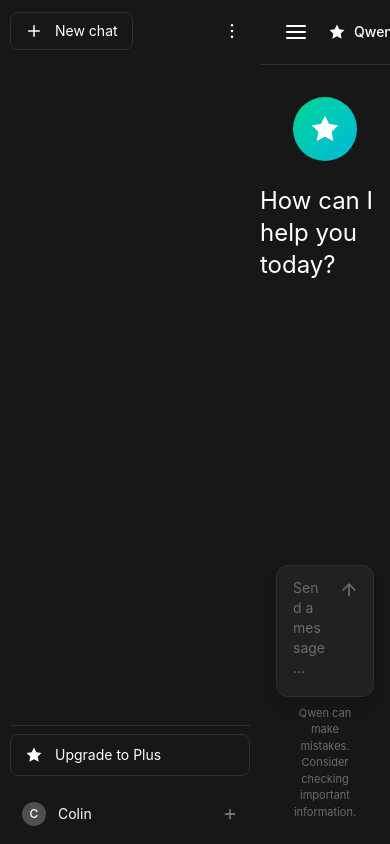
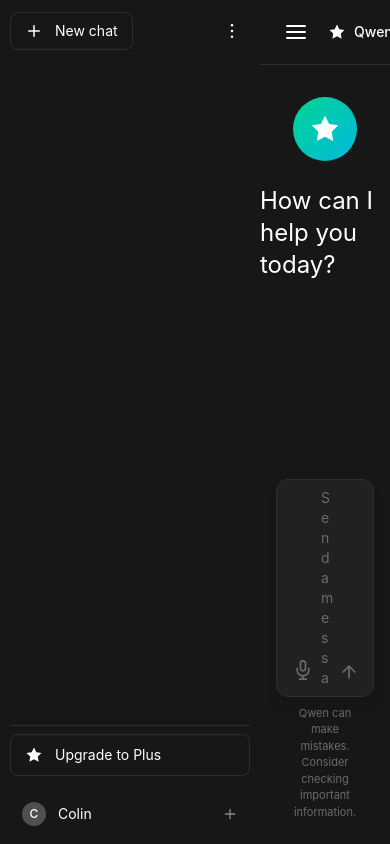
Before and after one commit to czhou578/qwen-frontend, a React (Vite) app: page / in a window 390 px wide. Built offline with nearby package versions, Linux system fonts and the light colour scheme.

Commit message:
add microphone button and audio message rendering

```diff
--- a/src/App.jsx
+++ b/src/App.jsx
@@ -92,6 +92,13 @@
     setInputValue('')
   }
 
+  const onRecording = (blob) => {
+    // Create an audio message bubble; backend upload comes later
+    const url = URL.createObjectURL(blob)
+    const msg = { id: Date.now(), role: 'user', type: 'audio', url }
+    setMessages(prev => [...prev, msg])
+  }
+
   return (
     <div className="flex h-screen w-full bg-[#171717] text-white overflow-hidden">
       <Sidebar onNewChat={newChat} />
@@ -101,6 +108,7 @@
         onInputChange={setInputValue}
         onSend={sendMessage}
         isTyping={isTyping}
+        onRecording={onRecording}
       />
     </div>
   )
--- a/src/components/ChatArea.jsx
+++ b/src/components/ChatArea.jsx
@@ -3,7 +3,7 @@
 import MessageBubble from './MessageBubble'
 import Footer from './Footer'
 
-function ChatArea({ messages, inputValue, onInputChange, onSend, isTyping, onToggleSidebar }) {
+function ChatArea({ messages, inputValue, onInputChange, onSend, isTyping, onToggleSidebar, onRecording }) {
   const scrollRef = useRef(null)
 
   // Auto-scroll when messages change or typing ends
@@ -96,6 +96,7 @@
           onInputChange={onInputChange}
           onSend={onSend}
           isTyping={isTyping}
+          onRecording={onRecording}
         />
       </div>
 
--- a/src/components/MessageBubble.jsx
+++ b/src/components/MessageBubble.jsx
@@ -21,7 +21,18 @@
               : 'text-[#d9d9d9]'
           }`}
         >
-          {message.content}
+          {message.type === 'audio' ? (
+            <div className="flex items-center gap-2">
+              <svg width="16" height="16" viewBox="0 0 24 24" fill="none" xmlns="http://www.w3.org/2000/svg">
+                <path d="M9 18V5L12 3L15 5V18" stroke="currentColor" strokeWidth="2" strokeLinecap="round" strokeLinejoin="round" />
+                <circle cx="6" cy="18" r="3" stroke="currentColor" strokeWidth="2" />
+                <circle cx="18" cy="15" r="3" stroke="currentColor" strokeWidth="2" />
+              </svg>
+              <audio src={message.url} controls className="h-8 max-w-[200px]" />
+            </div>
+          ) : (
+            message.content
+          )}
         </div>
 
         {!isUser && message.id && (
--- a/src/components/MessageInput.jsx
+++ b/src/components/MessageInput.jsx
@@ -1,7 +1,15 @@
-import { useRef, useEffect } from 'react'
+import { useRef, useEffect, useState } from 'react'
 
-function MessageInput({ inputValue, onInputChange, onSend, isTyping }) {
+function MessageInput({ inputValue, onInputChange, onSend, isTyping, onRecording }) {
   const textareaRef = useRef(null)
+  const mediaRecorderRef = useRef(null)
+  const streamRef = useRef(null)
+  const chunksRef = useRef([])
+  const timerRef = useRef(null)
+
+  const [isRecording, setIsRecording] = useState(false)
+  const [recordingTime, setRecordingTime] = useState(0)
+  const [permissionError, setPermissionError] = useState(false)
 
   // Auto-resize textarea as user types
   useEffect(() => {
@@ -30,9 +38,113 @@
     }
   }
 
+  // --- Audio recording ---
+  const formatTime = (seconds) => {
+    const mins = Math.floor(seconds / 60).toString().padStart(2, '0')
+    const secs = (seconds % 60).toString().padStart(2, '0')
+    return `${mins}:${secs}`
+  }
+
+  const startRecording = async () => {
+    try {
+      const stream = await navigator.mediaDevices.getUserMedia({ audio: true })
+      streamRef.current = stream
+      const mediaRecorder = new MediaRecorder(stream)
+      mediaRecorderRef.current = mediaRecorder
+      chunksRef.current = []
+
+      mediaRecorder.ondataavailable = (e) => {
+        if (e.data.size > 0) chunksRef.current.push(e.data)
+      }
+
+      mediaRecorder.onstop = () => {
+        const blob = new Blob(chunksRef.current, { type: 'audio/webm' })
+        chunksRef.current = []
+        if (onRecording) onRecording(blob)
+      }
+
+      mediaRecorder.start()
+      setIsRecording(true)
+      setRecordingTime(0)
+      setPermissionError(false)
+
+      timerRef.current = setInterval(() => {
+        setRecordingTime(prev => prev + 1)
+      }, 1000)
+    } catch {
+      setPermissionError(true)
+      setTimeout(() => setPermissionError(false), 3000)
+    }
+  }
+
+  const stopRecording = () => {
+    const mediaRecorder = mediaRecorderRef.current
+    if (mediaRecorder && mediaRecorder.state !== 'inactive') {
+      mediaRecorder.stop()
+    }
+    if (timerRef.current) {
+      clearInterval(timerRef.current)
+      timerRef.current = null
+    }
+    setIsRecording(false)
+    setRecordingTime(0)
+  }
+
+  const handleMicToggle = () => {
+    if (isRecording) {
+      stopRecording()
+    } else {
+      startRecording()
+    }
+  }
+
+  // Cleanup on unmount
+  useEffect(() => {
+    return () => {
+      if (timerRef.current) clearInterval(timerRef.current)
+      if (mediaRecorderRef.current && mediaRecorderRef.current.state !== 'inactive') {
+        mediaRecorderRef.current.stop()
+      }
+      if (streamRef.current) {
+        streamRef.current.getTracks().forEach(track => track.stop())
+      }
+    }
+  }, [])
+
   return (
     <div className="w-full">
       <div className="relative bg-[#212121] rounded-xl border border-[#2f2f2f] shadow-lg focus-within:border-[#4f4f4f] transition-colors">
+        <div className="flex items-end gap-0 px-2 py-2">
+          {/* Mic button */}
+          <button
+            onClick={handleMicToggle}
+            disabled={isTyping}
+            className={`flex-shrink-0 p-2 rounded-md transition-colors ${isTyping ? 'opacity-40 cursor-default' : ''
+              } ${isRecording
+                ? 'text-red-400 bg-[#2f2f2f]'
+                : inputValue.trim() && !isTyping
+                  ? 'text-white hover:bg-[#2f2f2f]'
+                  : 'text-[#6b6b6b] cursor-default'
+              }`}
+            aria-label={isRecording ? 'Stop recording' : 'Record audio'}
+          >
+            {isRecording ? (
+              /* Stop icon */
+              <svg width="20" height="20" viewBox="0 0 24 24" fill="none" xmlns="http://www.w3.org/2000/svg">
+                <rect x="6" y="6" width="12" height="12" rx="2" fill="currentColor" />
+              </svg>
+            ) : (
+              /* Mic icon */
+              <svg width="20" height="20" viewBox="0 0 24 24" fill="none" xmlns="http://www.w3.org/2000/svg">
+                <path d="M12 1C13.6569 1 15 2.34315 15 4V10C15 11.6569 13.6569 13 12 13C10.3431 13 9 11.6569 9 10V4C9 2.34315 10.3431 1 12 1Z" stroke="currentColor" strokeWidth="2" strokeLinecap="round" strokeLinejoin="round" />
+                <path d="M19 10V12C19 15.866 15.866 19 12 19C8.13401 19 5 15.866 5 12V10" stroke="currentColor" strokeWidth="2" strokeLinecap="round" strokeLinejoin="round" />
+                <line x1="12" y1="19" x2="12" y2="23" stroke="currentColor" strokeWidth="2" strokeLinecap="round" strokeLinejoin="round" />
+                <line x1="8" y1="23" x2="16" y2="23" stroke="currentColor" strokeWidth="2" strokeLinecap="round" strokeLinejoin="round" />
+              </svg>
+            )}
+          </button>
+
+          {/* Textarea */}
           <textarea
             ref={textareaRef}
             value={inputValue}
@@ -41,16 +153,17 @@
             placeholder="Send a message..."
             rows={1}
             disabled={isTyping}
-          className="w-full bg-transparent text-white placeholder-[#6b6b6b] px-4 py-3 pr-12 resize-none outline-none text-sm max-h-[200px] min-h-[44px]"
+            className="flex-1 bg-transparent text-white placeholder-[#6b6b6b] resize-none outline-none text-sm max-h-[200px] min-h-[44px]"
           />
-        <div className="absolute right-2 top-2">
+
+          {/* Send button */}
           <button
             onClick={handleSubmit}
             disabled={!inputValue.trim() || isTyping}
-            className={`p-1.5 rounded-md transition-colors ${inputValue.trim() && !isTyping
+            className={`flex-shrink-0 p-1.5 rounded-md transition-colors ${inputValue.trim() && !isTyping
                 ? 'text-white hover:bg-[#2f2f2f]'
                 : 'text-[#6b6b6b] cursor-default'
-              }`}
+              } ${isTyping ? 'opacity-40' : ''}`}
             aria-label="Send message"
           >
             <svg width="20" height="20" viewBox="0 0 24 24" fill="none" xmlns="http://www.w3.org/2000/svg">
@@ -58,6 +171,25 @@
             </svg>
           </button>
         </div>
+
+        {/* Recording indicator */}
+        {isRecording && (
+          <div className="flex items-center gap-2 px-4 py-1.5 border-t border-[#2f2f2f]">
+            <span className="relative flex h-2.5 w-2.5">
+              <span className="animate-ping absolute inline-flex h-full w-full rounded-full bg-red-500 opacity-75" />
+              <span className="relative inline-flex rounded-full h-2.5 w-2.5 bg-red-500" />
+            </span>
+            <span className="text-xs font-medium text-red-400 tabular-nums">{formatTime(recordingTime)}</span>
+            <span className="text-xs text-[#6b6b6b]">Tap to stop</span>
+          </div>
+        )}
+
+        {/* Permission error toast */}
+        {permissionError && (
+          <div className="absolute -top-10 left-1/2 -translate-x-1/2 bg-[#3d2f2f] border border-[#4f3a3a] text-red-300 text-xs px-3 py-1.5 rounded-lg shadow-lg whitespace-nowrap">
+            Microphone access denied
+          </div>
+        )}
       </div>
 
       <p className="text-center text-[11px] text-[#6b6b6b] mt-2 px-4">
```
Also changed, not shown: 1 other file (tests, documents, lock files or other folders). Lines whose indentation alone changed are shown as unchanged.
